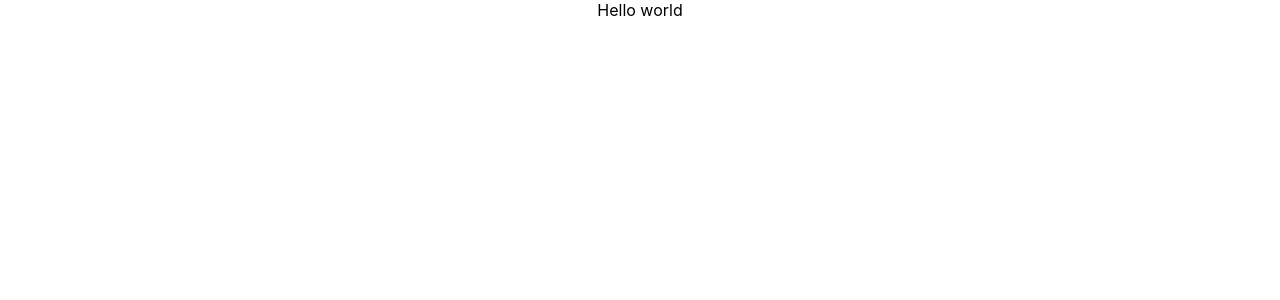
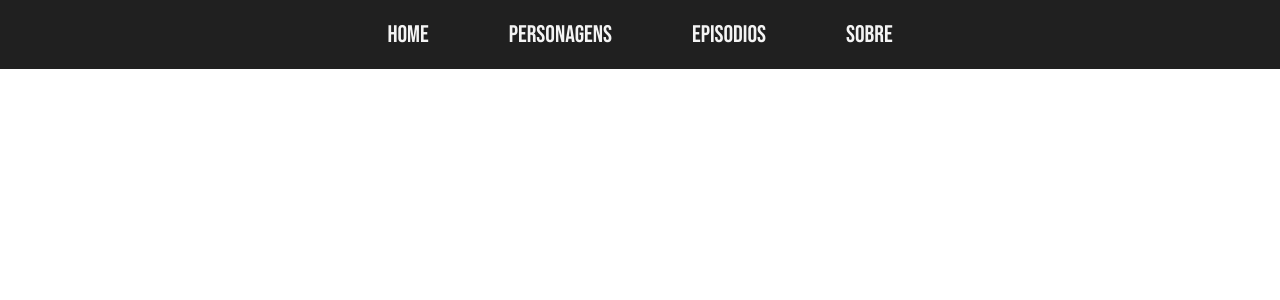
Before and after one commit to n289series/rick-morty-react, a React (Create React App) app: page / in a window 1280 px wide. Shown: the top 300 px of the page. Built offline with nearby package versions, Linux system fonts and the light colour scheme.

Commit message:
criando o menu continuacao

```diff
--- a/src/App.js
+++ b/src/App.js
@@ -1,12 +1,10 @@
-import logo from './logo.svg';
 import './App.css';
+import HeaderResponsive from './components/HeaderResponsive';
 
 function App() {
   return (
     <div className="App">
-
-      Hello world
-
+      <HeaderResponsive />
     </div>
   );
 }
--- a/src/index.css
+++ b/src/index.css
@@ -1,3 +1,5 @@
+@import url('https://fonts.googleapis.com/css2?family=Bebas+Neue&family=Luckiest+Guy&family=Poppins:wght@300;400;700&family=Roboto:wght@300;400;700&display=swap');
+
 body {
   margin: 0;
   font-family: -apple-system, BlinkMacSystemFont, 'Segoe UI', 'Roboto', 'Oxygen',
```
